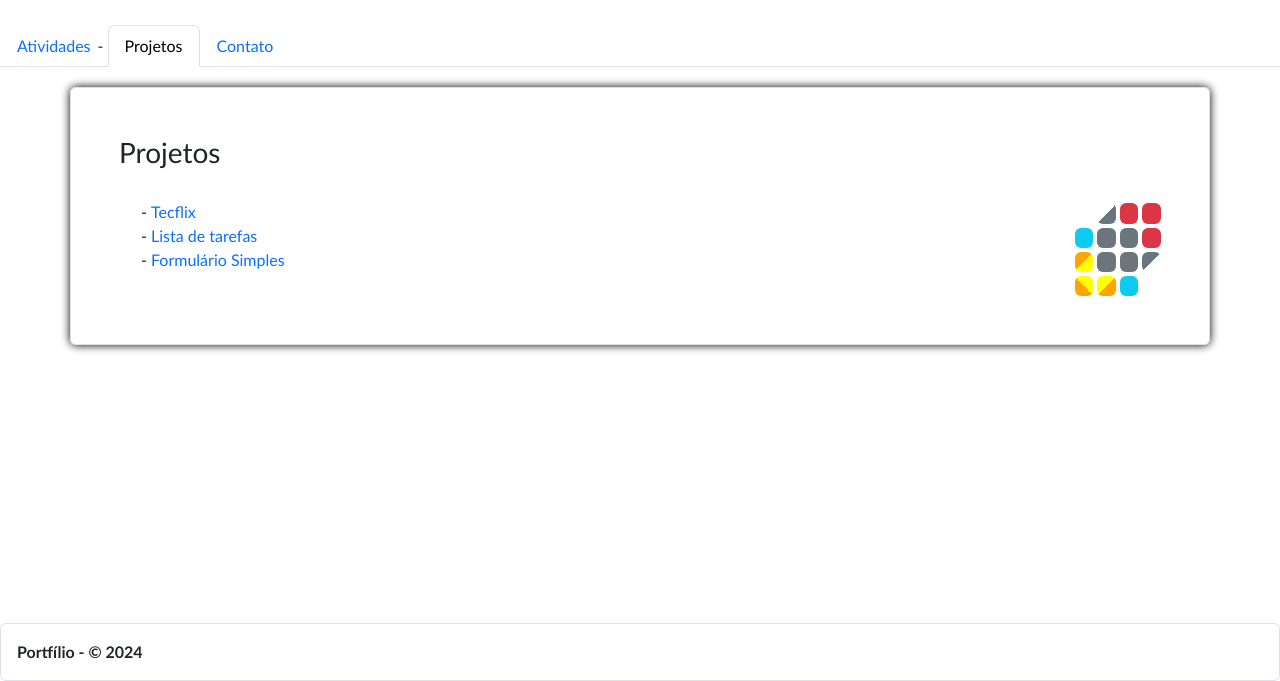
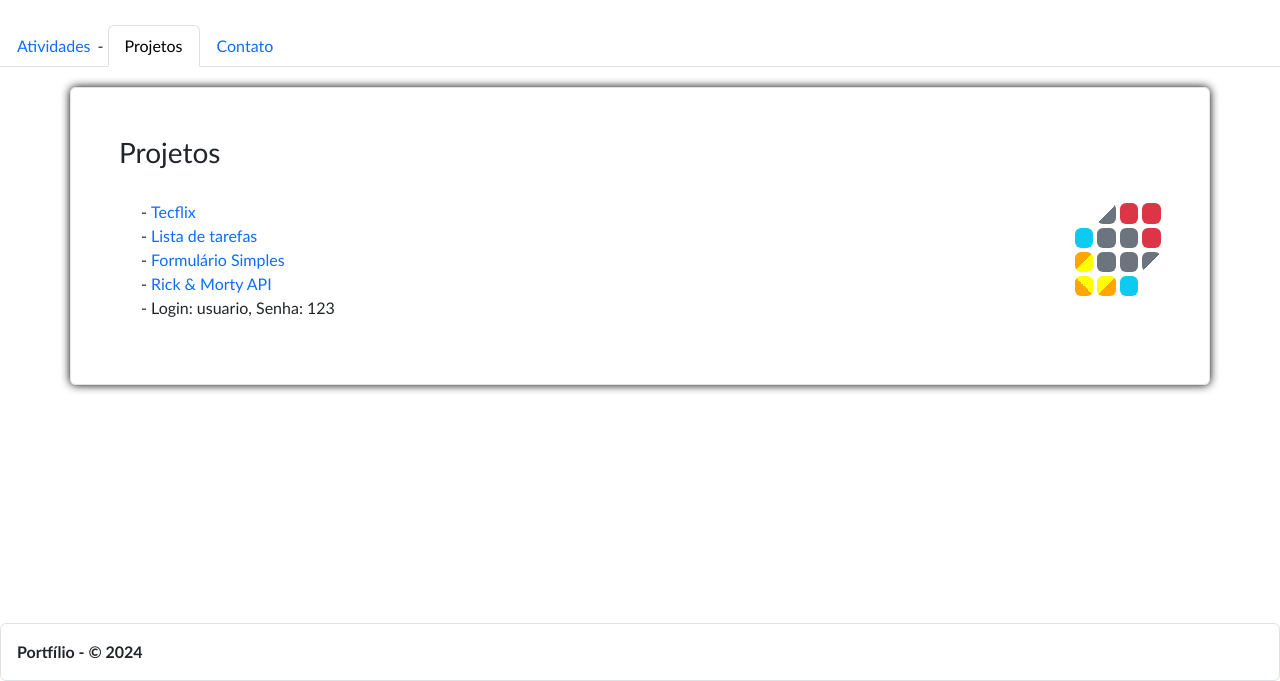
Before and after one commit to marcilio-freitas27/portfolio, a website: page index.html in a window 1280 px wide. Both pictures are taken after a click on the tab "Projetos". Shown: the part 119-800 px from the top of the page. Drawn offline with nearby package versions, Linux system fonts and the light colour scheme.

Commit message:
Inserção de mais um projeto

```diff
--- a/index.html
+++ b/index.html
@@ -133,6 +133,12 @@
                             </li>
                             <li>
                                 <a href="https://marcilio-freitas27.github.io/formulario-simples">Formulário Simples</a>
+                            </li>
+                             <li>
+                                <a href="https://marcilio-freitas27.github.io/angular-rickandmorty/">Rick & Morty API</a>
+                            </li>
+                            <li>
+                                Login: usuario, Senha: 123
                             </li>
                         </ul>
                         <div>
```
